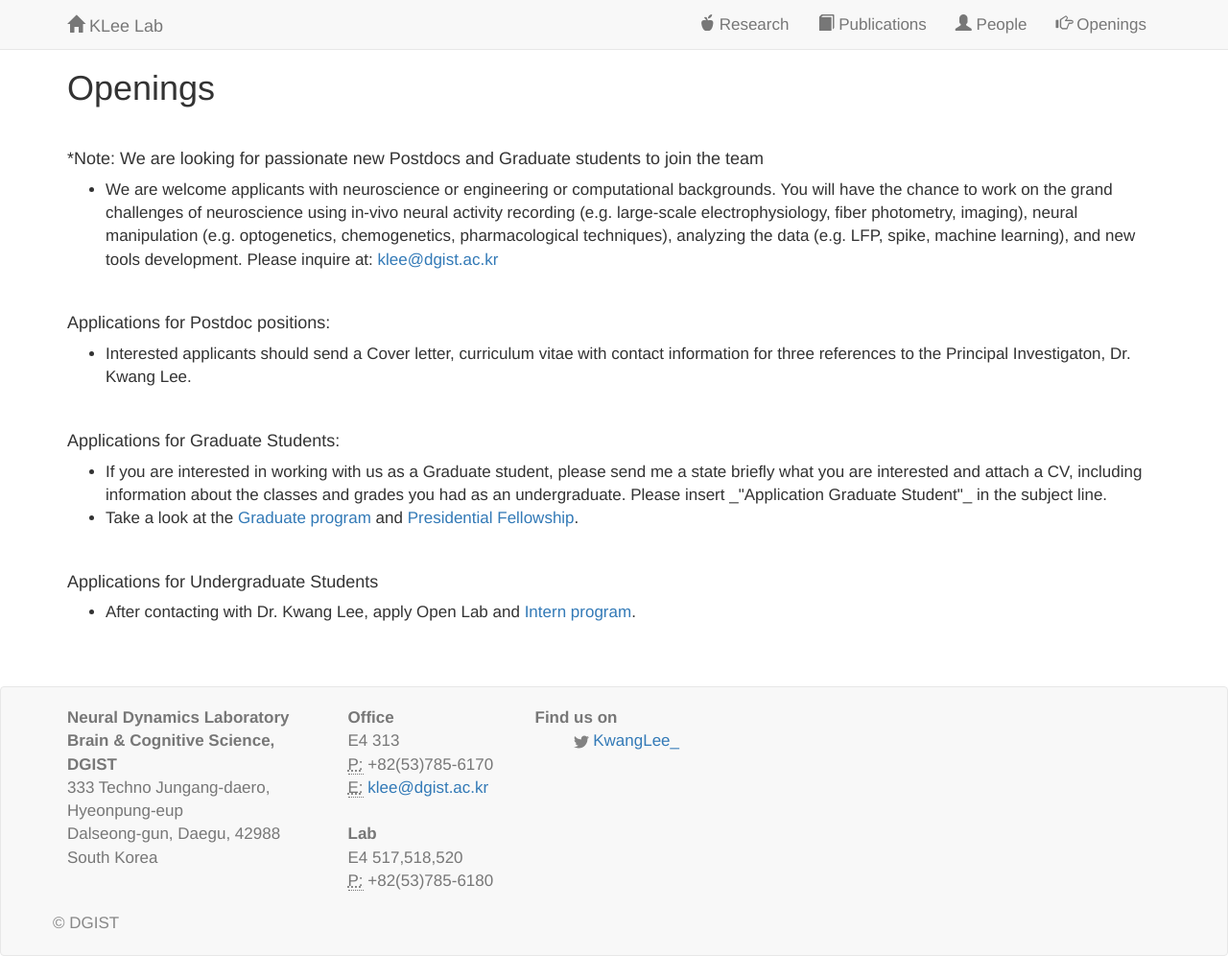
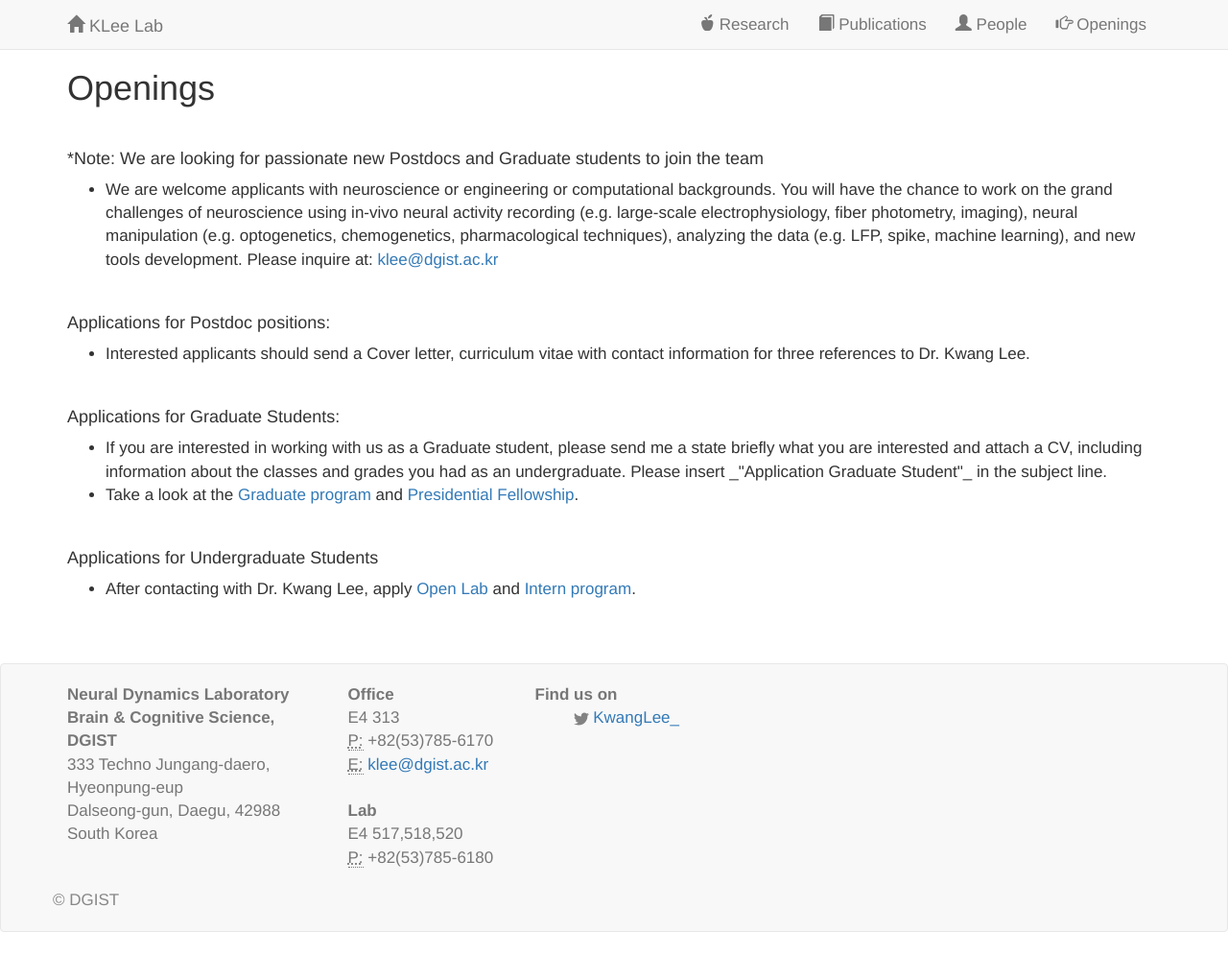
Before and after one commit to kleelab/kleelab.github.io, a Jekyll site: the page built from joinus.html, in a window 1280 px wide. Shown: the whole page at 96% size. Built offline with Jekyll 4.4.1, drawn with Linux system fonts in a browser that asks for light colours; nearby versions of some CDN libraries; a style sheet for code colours, icons or effects is not loaded; after the commit the page ends 971 px from its top, so only the background shows below that.

Commit message:
Update joinus.html

```diff
--- a/joinus.html
+++ b/joinus.html
@@ -19,7 +19,7 @@ layout: default
         <p>
         <ul>
             <li>
-                Interested applicants should send a Cover letter, curriculum vitae with contact information for three references to the Principal Investigaton, Dr. Kwang Lee.
+                Interested applicants should send a Cover letter, curriculum vitae with contact information for three references to Dr. Kwang Lee.
                 </p>
         </ul>
         <br>
@@ -38,7 +38,7 @@ layout: default
         <p>
         <ul>
             <li>
-                After contacting with Dr. Kwang Lee, apply Open Lab <a href="https://www.dgist.ac.kr/gadm/html/sub03/0301.html"> </a> and <a href="https://www.dgist.ac.kr/gadm/html/sub03/0303.html"> Intern program</a>. </p>
+                After contacting with Dr. Kwang Lee, apply <a href="https://www.dgist.ac.kr/gadm/html/sub03/0301.html"> Open Lab </a> and <a href="https://www.dgist.ac.kr/gadm/html/sub03/0303.html"> Intern program</a>. </p>
         </ul>
         <br>
 
```
